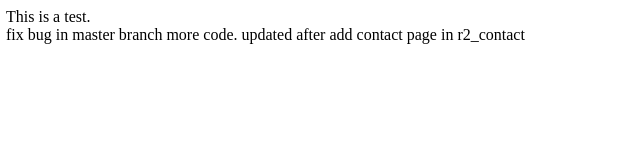
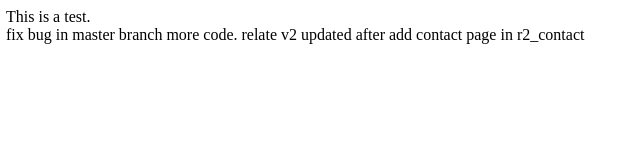
Before and after one commit to janevin/git.test, a plain HTML site: page index.html in a window 1280 px wide. Shown: the full height of the page, 2-642 px from the left. Drawn offline with Linux system fonts and the light colour scheme.

Commit message:
complet v2

```diff
--- a/index.html
+++ b/index.html
@@ -5,7 +5,7 @@ This is a test.
 <br/>
 <span>fix bug in master branch</span>
 more code.
-
+<span> relate v2</span>
 updated after add contact page in r2_contact
 </body>
 </html>
```
